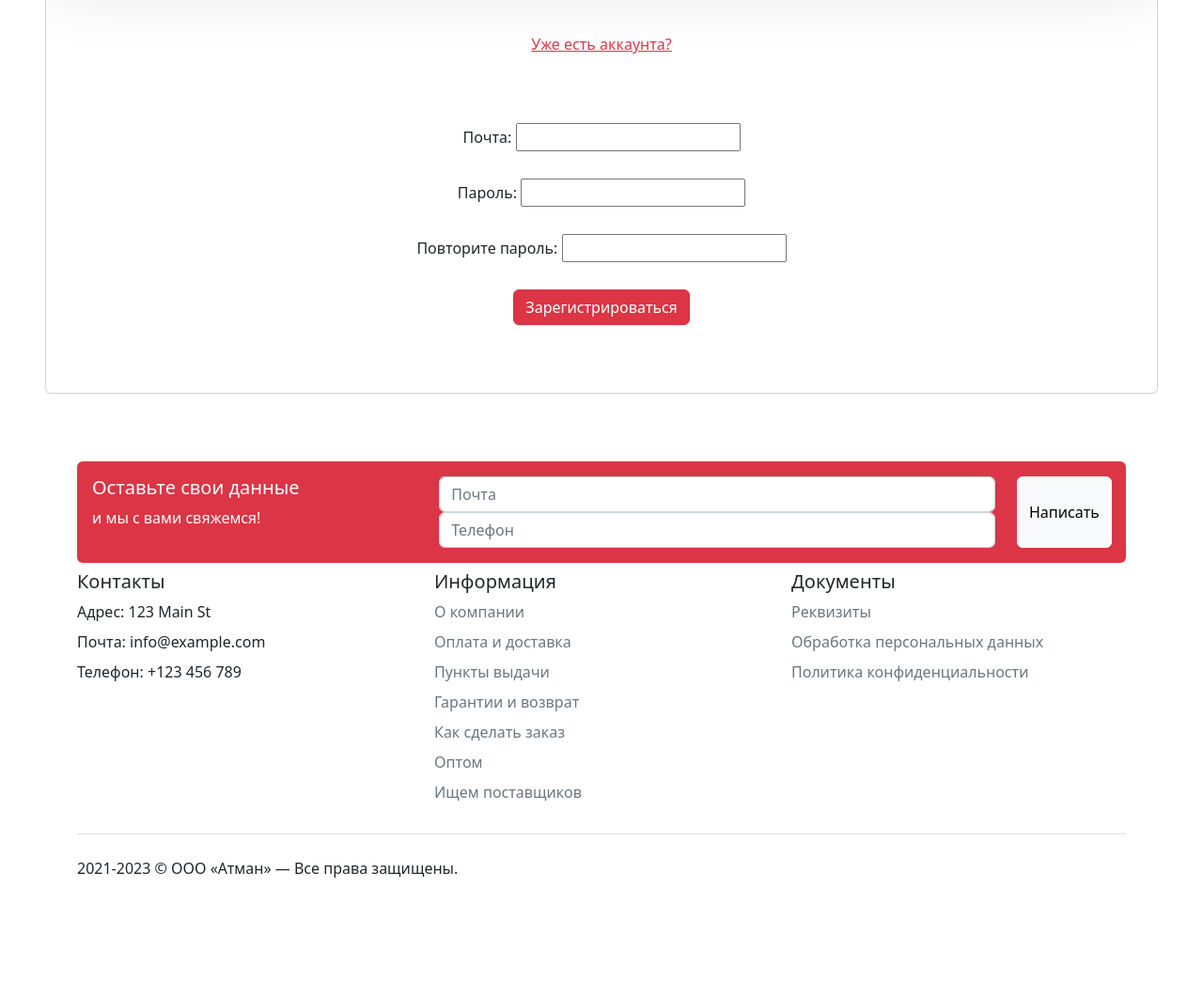
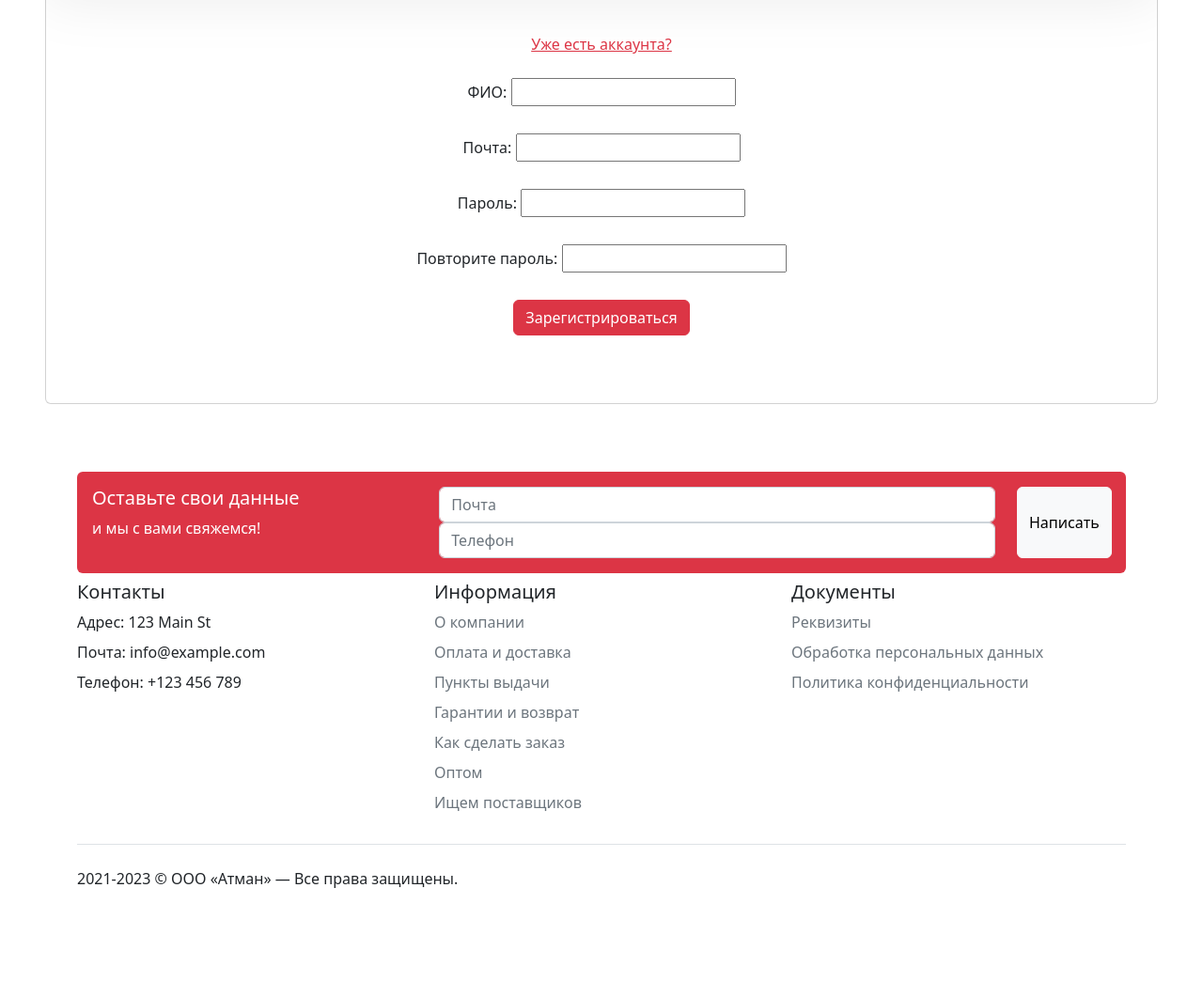
Before and after one commit to annashutova/atman_flask, a Flask app: template app/templates/auth/register.html in a window 1280 px wide. Shown: the part 535-1596 px from the top of the page at 94% size. Before the commit the page ends 1469 px from the top, so only its background shows below. Run offline with Flask 3, Linux system fonts and the light colour scheme; the template is opened without the code that fills it: values that come from a table or form of the project are taken from there, others are empty; some libraries are stand-ins or nearby versions.

Commit message:
fix: form fields of register template

```diff
--- a/app/templates/auth/register.html
+++ b/app/templates/auth/register.html
@@ -27,20 +27,10 @@
                     <a href="{{url_for('auth.login')}}" class="link-danger link-offset-2 link-underline-opacity-25 link-underline-opacity-100-hover">Уже есть аккаунта?</a></p>
                 </div>
 
-                <!-- 2 column grid layout with text inputs for the first and last names -->
-                <div class="row">
-                    <div class="col-md-6 mb-4">
-                    <div class="form-outline">
-                        <label class="form-label" for="form3Example3">{{ form.first_name.label }}</label>
-                        {{ form.first_name() }}
-                    </div>
-                    </div>
-                    <div class="col-md-6 mb-4">
-                    <div class="form-outline">
-                        <label class="form-label" for="form3Example3">{{ form.last_name.label }}</label>
-                        {{ form.last_name() }}
-                    </div>
-                    </div>
+                <!-- Name input -->
+                <div class="form-outline mb-4">
+                  <label class="form-label" for="form3Example3">{{ form.name.label }}</label>
+                  {{ form.name() }}
                 </div>
 
               <!-- Email input -->
```
